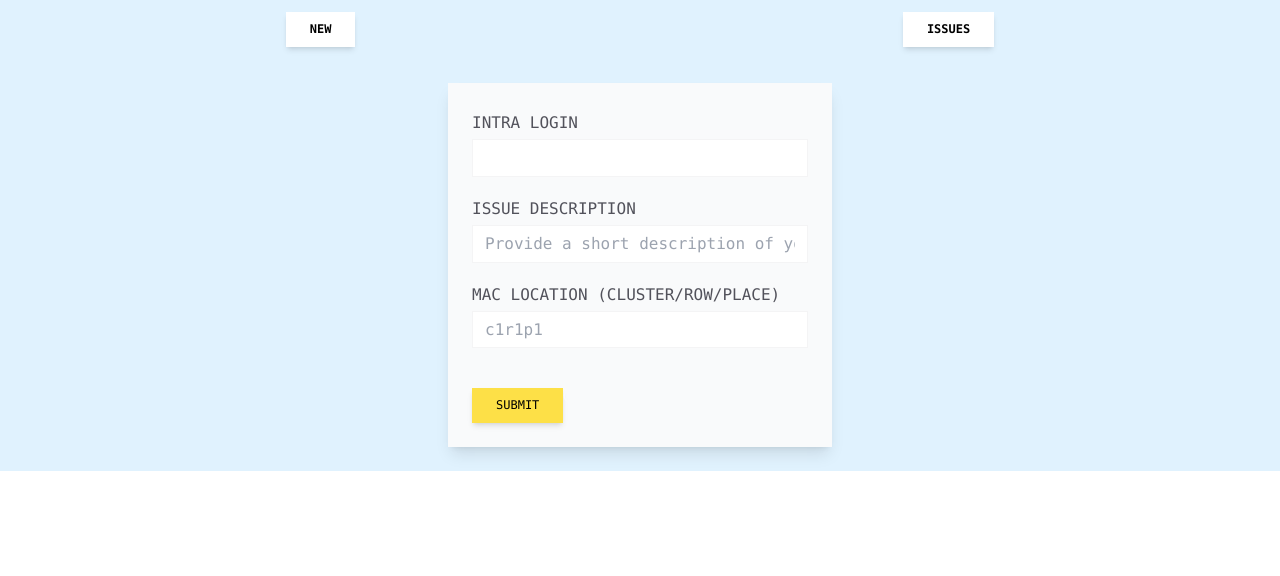
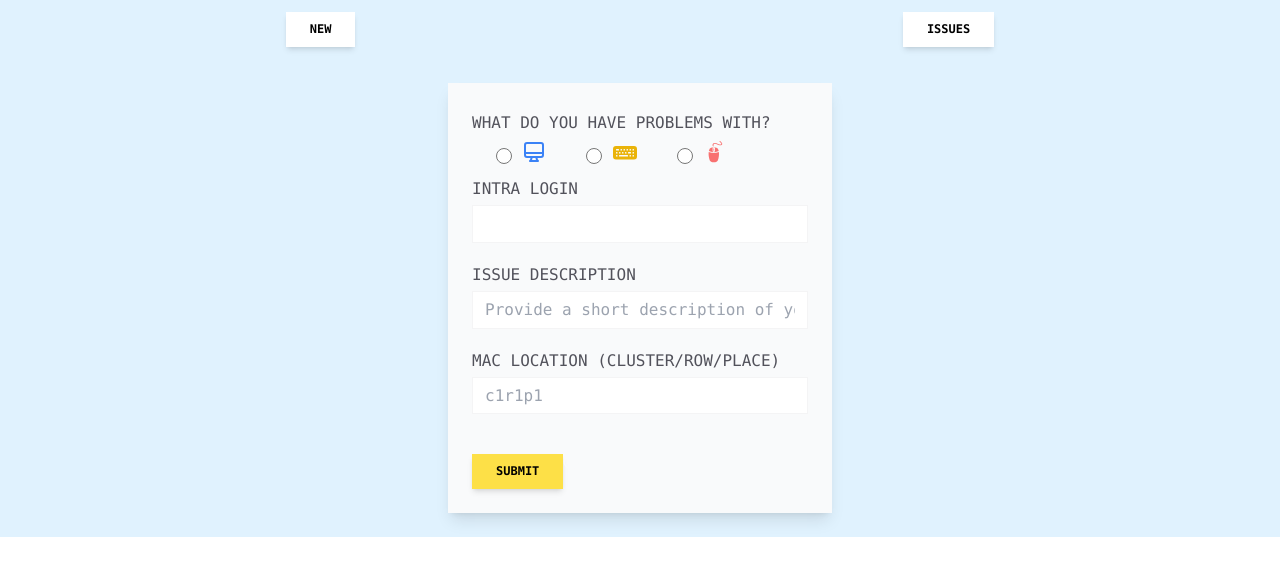
Before and after one commit to acamaras0/Issues-Report, a React (Create React App) app: page / in a window 1280 px wide. Shown: the top 576 px of the page. Built offline with nearby package versions, Linux system fonts and the light colour scheme.

Commit message:
added radio input

```diff
--- a/src/components/Form.tsx
+++ b/src/components/Form.tsx
@@ -1,14 +1,24 @@
 import { useState } from "react";
 import { CgCheckO } from "react-icons/cg";
+import { HiOutlineDesktopComputer } from "react-icons/hi";
+import { BsFillKeyboardFill } from "react-icons/bs";
+import { GiMouse } from "react-icons/gi";
 
 interface Props {
   setLogin: (value: string) => void;
   setIssue: (value: string) => void;
   setLocation: (value: string) => void;
+  setRadio: (value: string) => void;
   handleAdd: (e: React.FormEvent) => void;
 }
 
-const Form = ({ setLogin, setIssue, setLocation, handleAdd }: Props) => {
+const Form = ({
+  setLogin,
+  setIssue,
+  setLocation,
+  setRadio,
+  handleAdd,
+}: Props) => {
   const [message, setMessage] = useState<string>("");
   const handleChange =
     (setter: (value: string) => void) =>
@@ -51,6 +61,63 @@ const Form = ({ setLogin, setIssue, setLocation, handleAdd }: Props) => {
           setMessage("Thank you!");
         }}
       >
+        <p className="uppercase leading-[2] text-zinc-600">
+          {" "}
+          What do you have problems with?{" "}
+        </p>
+        <div className="flex justify-start">
+          <div className="mb-[0.125rem] mr-4 inline-block min-h-[1.5rem] pl-[1.5rem]">
+            <input
+              className="w-4 h-4"
+              type="radio"
+              name="inlineRadioOptions"
+              id="inlineRadio1"
+              value="MAC"
+              onChange={(e) => setRadio(e.target.value)}
+              required
+            />
+            <label
+              className="mt-px inline-block pl-[0.15rem] hover:cursor-pointer"
+              htmlFor="inlineRadio1"
+            >
+              <HiOutlineDesktopComputer className="text-blue-500 w-6 h-6 ml-2" />
+            </label>
+          </div>
+          <div className="mb-[0.125rem] mr-4 inline-block min-h-[1.5rem] pl-[1.5rem]">
+            <input
+              className="w-4 h-4"
+              type="radio"
+              name="inlineRadioOptions"
+              id="inlineRadio2"
+              value="Keyboard"
+              onChange={(e) => setRadio(e.target.value)}
+              required
+            />
+            <label
+              className="mt-px inline-block pl-[0.15rem] hover:cursor-pointer"
+              htmlFor="inlineRadio2"
+            >
+              <BsFillKeyboardFill className="text-yellow-500 w-6 h-6 ml-2" />
+            </label>
+          </div>
+          <div className="mb-[0.125rem] inline-block min-h-[1.5rem] pl-[1.5rem]">
+            <input
+              className="w-4 h-4"
+              type="radio"
+              name="inlineRadioOptions"
+              id="inlineRadio3"
+              value="Mouse"
+              onChange={(e) => setRadio(e.target.value)}
+              required
+            />
+            <label
+              className="mt-px inline-block pl-[0.15rem] hover:cursor-pointer"
+              htmlFor="inlineRadio3"
+            >
+              <GiMouse className="text-red-400 h-6 w-6 ml-2" />
+            </label>
+          </div>
+        </div>
         <div className="mb-6">
           {inputs?.map((item, index) => {
             return (
@@ -76,7 +143,7 @@ const Form = ({ setLogin, setIssue, setLocation, handleAdd }: Props) => {
         </div>
         <div className="flex">
           <button
-            className="bg-yellow-300 px-6 py-2.5 text-xs font-medium uppercase leading-tight text-black shadow-md transition duration-150 ease-in-out hover:bg-yellow-400 hover:shadow-lg focus:bg-zinc-700 focus:text-white focus:shadow-lg"
+            className="bg-yellow-300 px-6 py-2.5 text-xs font-bold uppercase leading-tight text-black shadow-md transition duration-150 ease-in-out hover:bg-yellow-400 hover:shadow-lg focus:bg-zinc-700 focus:text-white focus:shadow-lg"
             type="submit"
           >
             Submit
--- a/src/components/Issues.tsx
+++ b/src/components/Issues.tsx
@@ -37,14 +37,10 @@ const Issues = ({ issueArray, setIssueArray }: Props) => {
           className="inline-flex"
         >
           {children}
-          {children.length > 30 ? (
-            <ChevronDownIcon
-              className="bg-yellow-400 font-medium ml-2 h-3 w-3 mt-1 mr-2"
-              aria-hidden
-            />
-          ) : (
-            ""
-          )}
+          <ChevronDownIcon
+            className="bg-yellow-400 font-medium ml-2 h-3 w-3 mt-1 mr-2"
+            aria-hidden
+          />
         </Accordion.Trigger>
       </Accordion.Header>
     )
@@ -107,14 +103,8 @@ const Issues = ({ issueArray, setIssueArray }: Props) => {
                           collapsible
                         >
                           <Accordion.Item value="item-1">
-                            <AccordionTrigger>
-                              {issue.issue.substring(0, 60)}
-                            </AccordionTrigger>
-                            {issue.issue.length > 30 ? (
-                              <AccordionContent>{issue.issue}</AccordionContent>
-                            ) : (
-                              ""
-                            )}
+                            <AccordionTrigger>{issue.subject}</AccordionTrigger>
+                            <AccordionContent>{issue.issue}</AccordionContent>
                           </Accordion.Item>
                         </Accordion.Root>
                       </td>
@@ -153,7 +143,7 @@ const Issues = ({ issueArray, setIssueArray }: Props) => {
                 ))}
               </table>
             ) : (
-              <p>No issues.</p>
+              <p className="text-center">No issues. ツ</p>
             )}
           </div>
         </div>
--- a/src/interface/interfaces.ts
+++ b/src/interface/interfaces.ts
@@ -3,6 +3,7 @@ export interface IssuesArray {
     login: string;
     issue: string;
     location: string;
+    subject:string;
     date: string;
     isFixed: boolean;
   }
--- a/src/pages/Home.tsx
+++ b/src/pages/Home.tsx
@@ -8,6 +8,7 @@ const Home = () => {
   const [login, setLogin] = useState<string>("");
   const [issue, setIssue] = useState<string>("");
   const [location, setLocation] = useState<string>("");
+  const [radio, setRadio] = useState<string>("");
   const [issueArray, setIssueArray] = useState<IssuesArray[]>([]);
   const [switchPage, setSwitchPage] = useState<boolean>(false);
 
@@ -24,11 +25,13 @@ const Home = () => {
           issue: issue,
           location: location,
           date: date,
+          subject: radio,
           isFixed: false,
         },
       ]);
     }
   };
+
   return (
     <>
       <Navbar setSwitch={setSwitchPage} />
@@ -37,6 +40,7 @@ const Home = () => {
           setLogin={setLogin}
           setIssue={setIssue}
           setLocation={setLocation}
+          setRadio={setRadio}
           handleAdd={handleAdd}
         />
       ) : (
```
